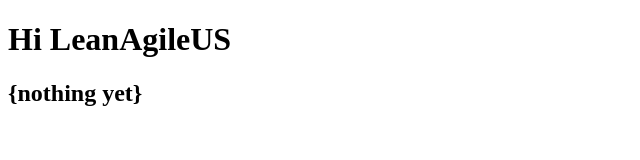
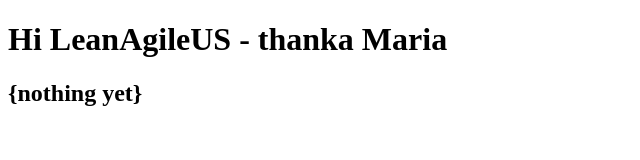
Before and after one commit to jcutrono/leanagileus, a plain HTML site: page web/index.html in a window 1280 px wide. Shown: the whole page, without its empty margins (0-640 px from the left). Drawn offline with nearby package versions, Linux system fonts and the light colour scheme; no server answers.

Commit message:
live coding is fun

```diff
--- a/web/index.html
+++ b/web/index.html
@@ -6,7 +6,7 @@
 </head>
 
 <body>
-<h1>Hi LeanAgileUS</h1>
+<h1>Hi LeanAgileUS - thanka Maria</h1>
 <h2 id="db">{nothing yet}</h2>
 </body>
 
```
